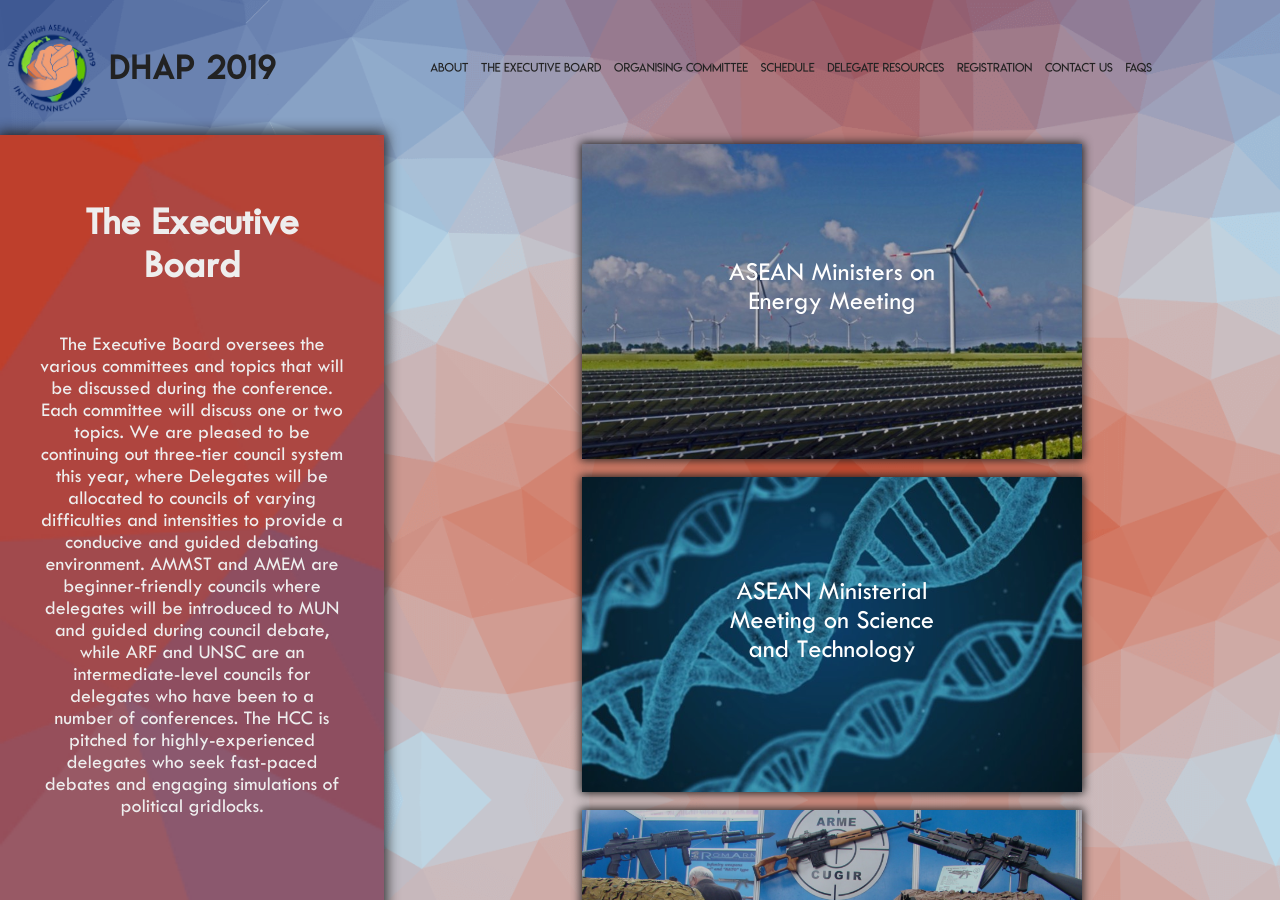
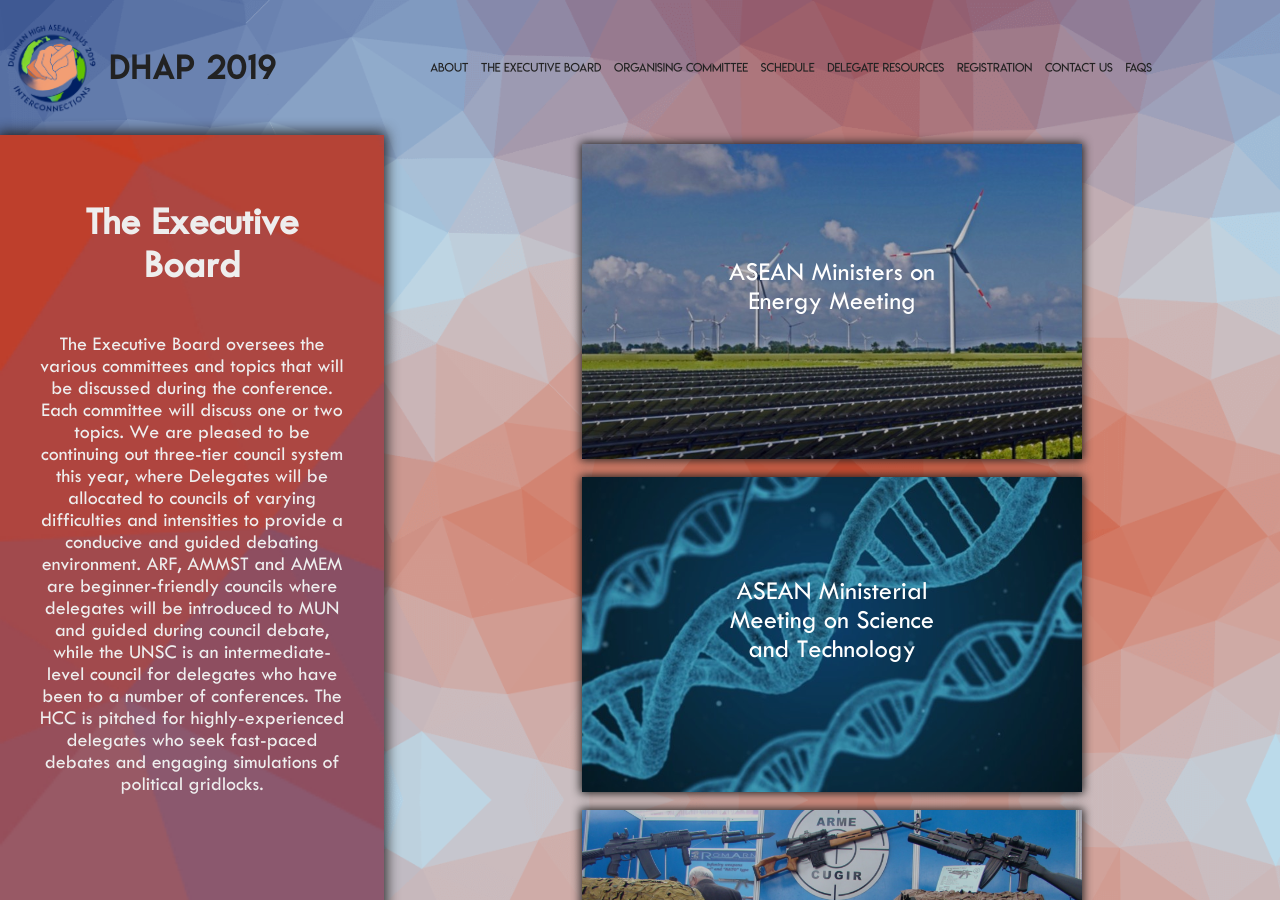
Before and after one commit to kaine119/dhap-2019, a Jekyll site: the page built from councils.html, in a window 1280 px wide and 900 px high. Built offline with Jekyll 4.4.1, drawn with Linux system fonts in a browser that asks for light colours.

Commit message:
Change some content

```diff
--- a/_data/paragraphs.yml
+++ b/_data/paragraphs.yml
@@ -55,9 +55,9 @@ councils_intro: >-
   during the conference. Each committee will discuss one or two topics. We are pleased to be
   continuing out three-tier council system this year, where Delegates will be allocated to
   councils of varying difficulties and intensities to provide a conducive and guided debating
-  environment. AMMST and AMEM are beginner-friendly councils where delegates will be
-  introduced to MUN and guided during council debate, while ARF and UNSC are an
-  intermediate-level councils for delegates who have been to a number of conferences. The
+  environment. ARF, AMMST and AMEM are beginner-friendly councils where delegates will be
+  introduced to MUN and guided during council debate, while the UNSC is an
+  intermediate-level council for delegates who have been to a number of conferences. The
   HCC is pitched for highly-experienced delegates who seek fast-paced debates and engaging
   simulations of political gridlocks.
 
```
